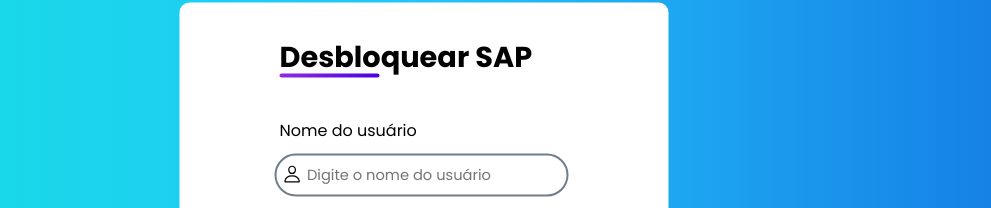
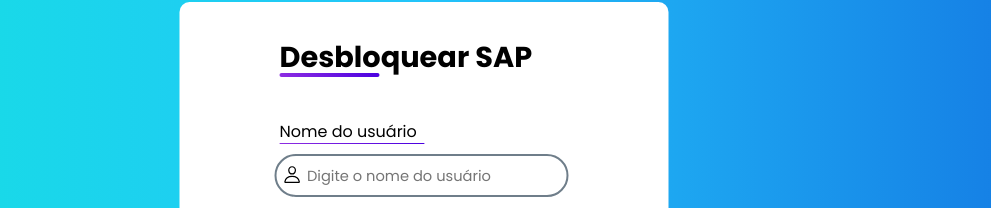
Before and after one commit to guilucasv/recover_password, a plain HTML site: page index.html in a window 1280 px wide. Shown: the part 207-415 px from the top of the page, without its empty margins (216-1207 px from the left). Drawn offline with nearby package versions, Linux system fonts and the light colour scheme.

Commit message:
Linha
Adição de linha abaixo do "nome de usuário".

```diff
--- a/style.css
+++ b/style.css
@@ -44,6 +44,17 @@ body {
     width: 100%;
     min-width: 280px;
     font-size: 1.0em;
+}
+.user::before {
+    position: relative;
+    display: flex;
+    content: '';
+    height: 1px;
+    width: 145px;
+    bottom: -25px;
+    left: 0;
+    border-radius: 8px;
+    background: linear-gradient(45deg, #8e2de2, #4a00e0);
 }
 .input {
     position: relative;
```
